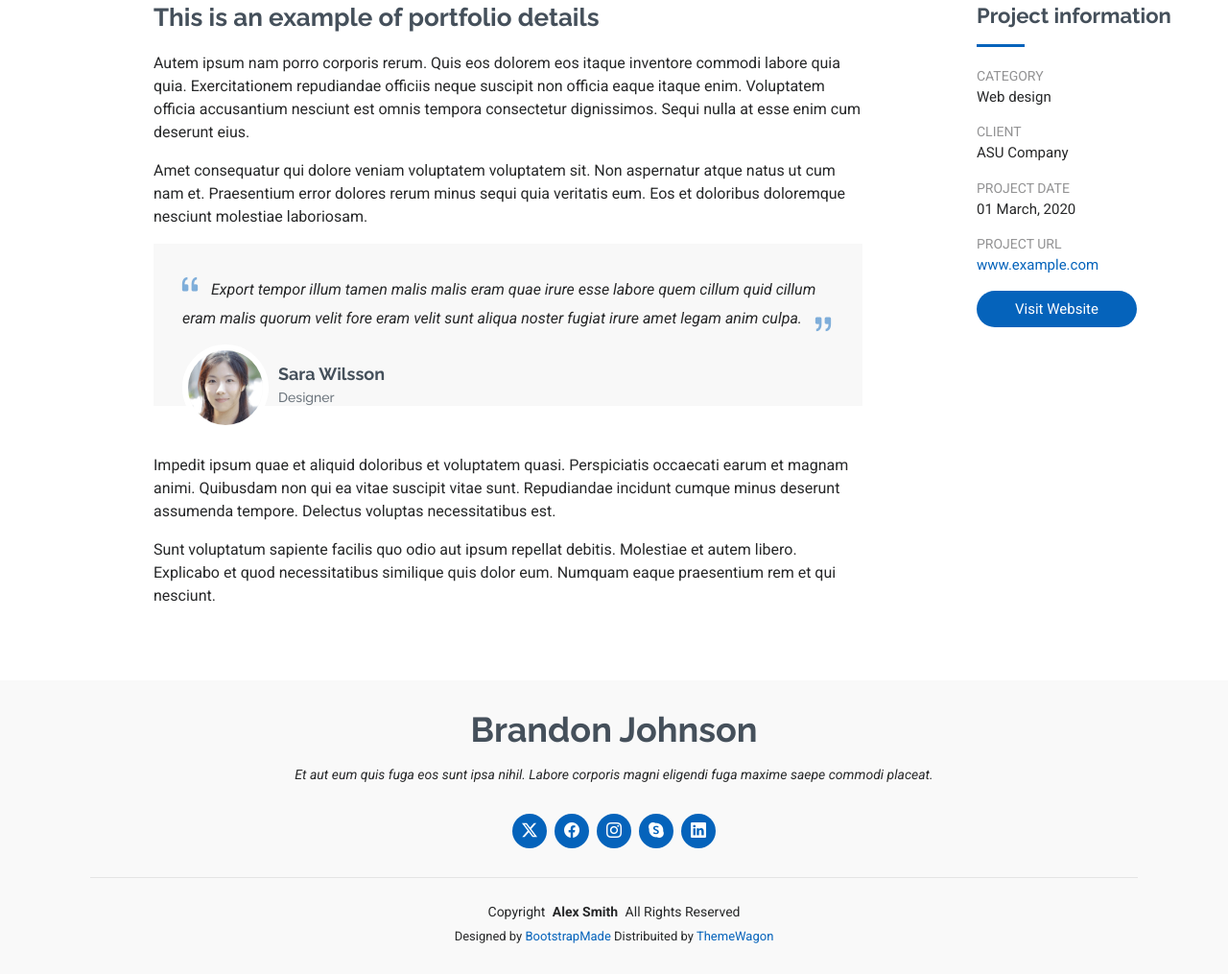
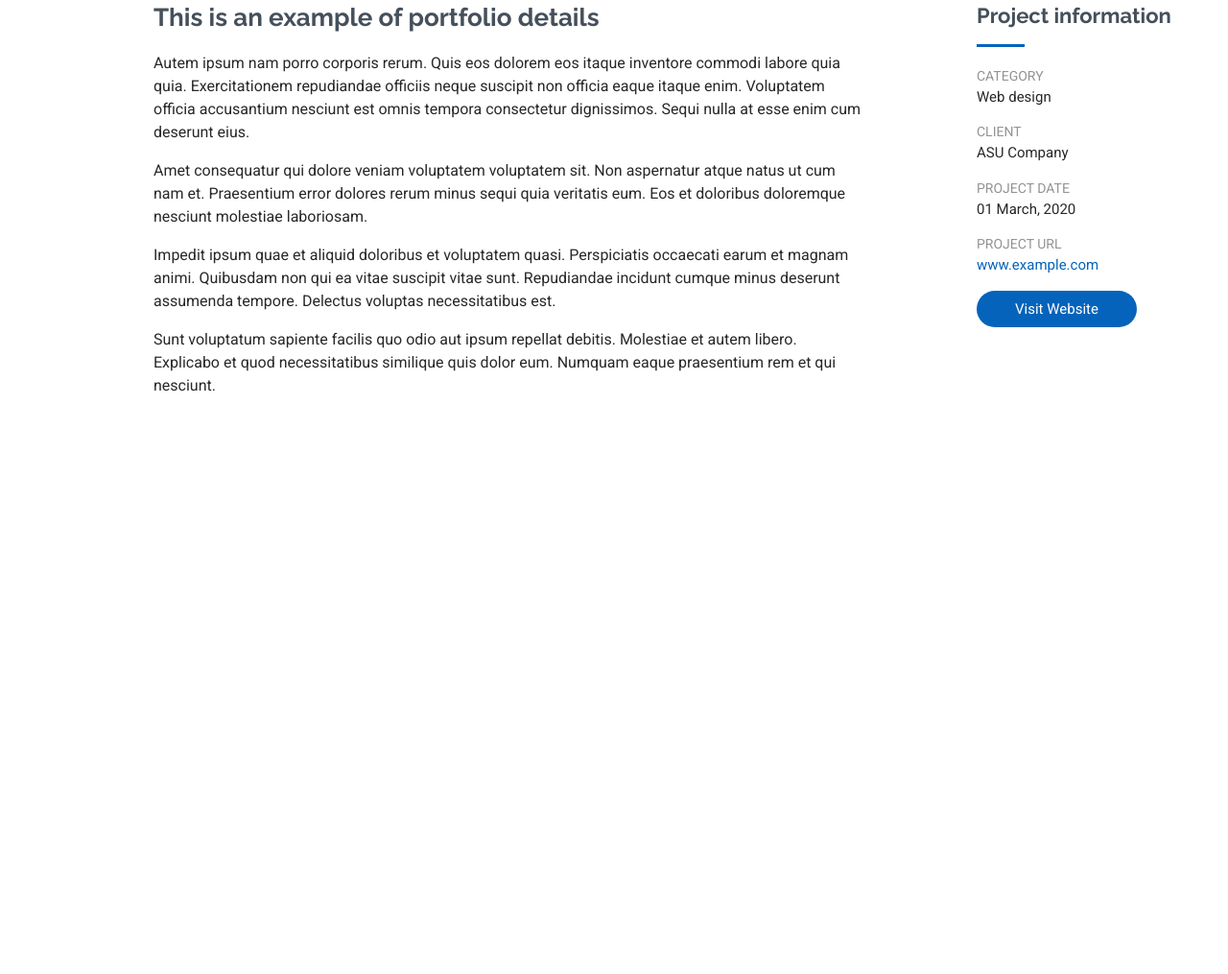
Before and after one commit to zazu1000/zazu1000.github.io, a plain HTML site: page portfolio-details.html in a window 1280 px wide. Shown: the part 577-1592 px from the top of the page at 96% size. After the commit the page ends 1067 px from the top, so only its background shows below. Drawn offline with Linux system fonts and the light colour scheme.

Commit message:
Update portfolio-details.html

```diff
--- a/portfolio-details.html
+++ b/portfolio-details.html
@@ -115,20 +115,6 @@
               <p>
                 Amet consequatur qui dolore veniam voluptatem voluptatem sit. Non aspernatur atque natus ut cum nam et. Praesentium error dolores rerum minus sequi quia veritatis eum. Eos et doloribus doloremque nesciunt molestiae laboriosam.
               </p>
-
-              <div class="testimonial-item">
-                <p>
-                  <i class="bi bi-quote quote-icon-left"></i>
-                  <span>Export tempor illum tamen malis malis eram quae irure esse labore quem cillum quid cillum eram malis quorum velit fore eram velit sunt aliqua noster fugiat irure amet legam anim culpa.</span>
-                  <i class="bi bi-quote quote-icon-right"></i>
-                </p>
-                <div>
-                  <img src="assets/img/testimonials/testimonials-2.jpg" class="testimonial-img" alt="">
-                  <h3>Sara Wilsson</h3>
-                  <h4>Designer</h4>
-                </div>
-              </div>
-
               <p>
                 Impedit ipsum quae et aliquid doloribus et voluptatem quasi. Perspiciatis occaecati earum et magnam animi. Quibusdam non qui ea vitae suscipit vitae sunt. Repudiandae incidunt cumque minus deserunt assumenda tempore. Delectus voluptas necessitatibus est.
               </p>
@@ -161,31 +147,7 @@
 
   </main>
 
-  <footer id="footer" class="footer position-relative light-background">
-    <div class="container">
-      <h3 class="sitename">Brandon Johnson</h3>
-      <p>Et aut eum quis fuga eos sunt ipsa nihil. Labore corporis magni eligendi fuga maxime saepe commodi placeat.</p>
-      <div class="social-links d-flex justify-content-center">
-        <a href=""><i class="bi bi-twitter-x"></i></a>
-        <a href=""><i class="bi bi-facebook"></i></a>
-        <a href=""><i class="bi bi-instagram"></i></a>
-        <a href=""><i class="bi bi-skype"></i></a>
-        <a href=""><i class="bi bi-linkedin"></i></a>
-      </div>
-      <div class="container">
-        <div class="copyright">
-          <span>Copyright</span> <strong class="px-1 sitename">Alex Smith</strong> <span>All Rights Reserved</span>
-        </div>
-        <div class="credits">
-          <!-- All the links in the footer should remain intact. -->
-          <!-- You can delete the links only if you've purchased the pro version. -->
-          <!-- Licensing information: https://bootstrapmade.com/license/ -->
-          <!-- Purchase the pro version with working PHP/AJAX contact form: [buy-url] -->
-          Designed by <a href="https://bootstrapmade.com/">BootstrapMade</a> Distribuited by <a href="https://themewagon.com">ThemeWagon</a>
-        </div>
-      </div>
-    </div>
-  </footer>
+
 
   <!-- Scroll Top -->
   <a href="#" id="scroll-top" class="scroll-top d-flex align-items-center justify-content-center"><i class="bi bi-arrow-up-short"></i></a>
```
